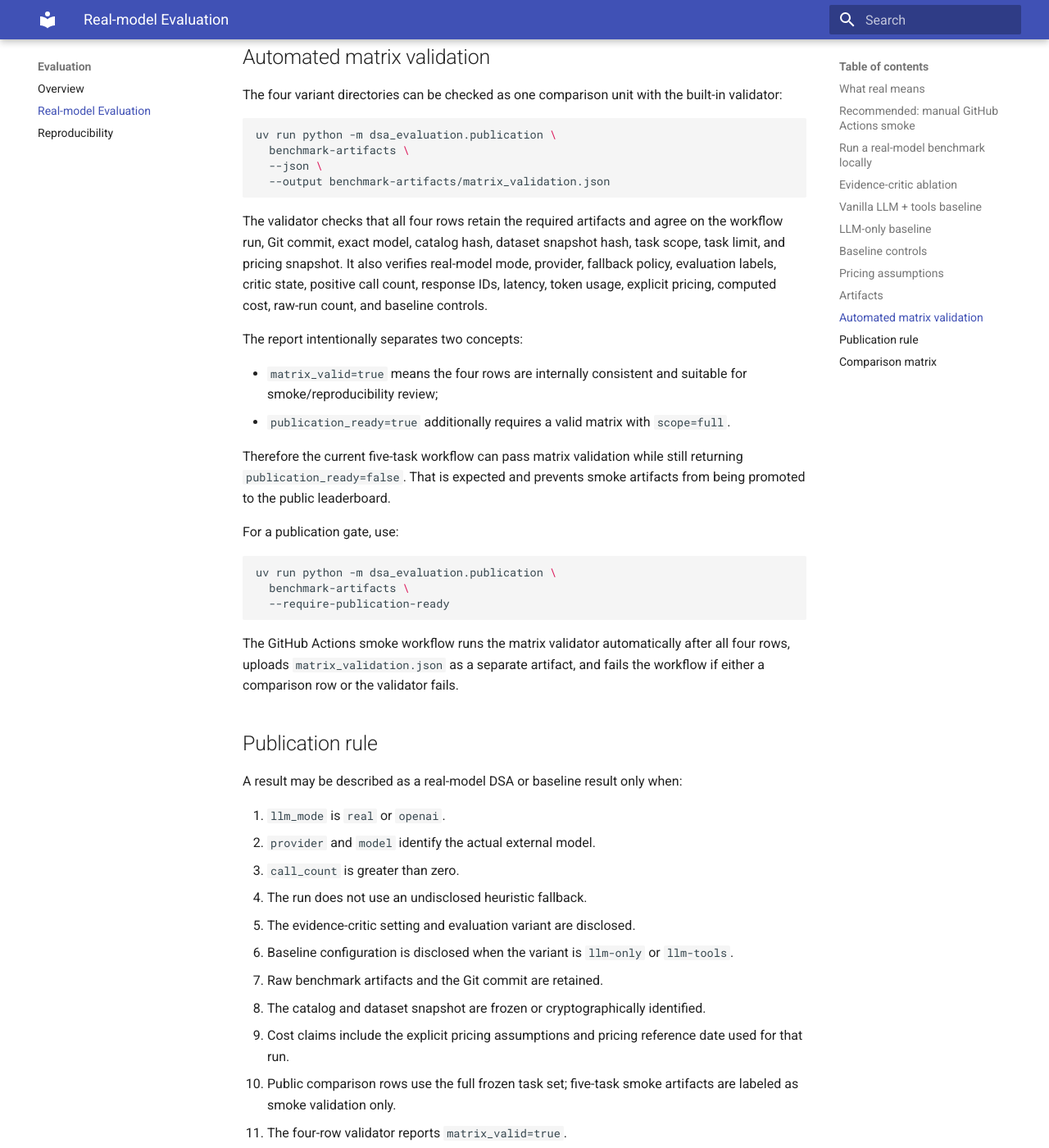
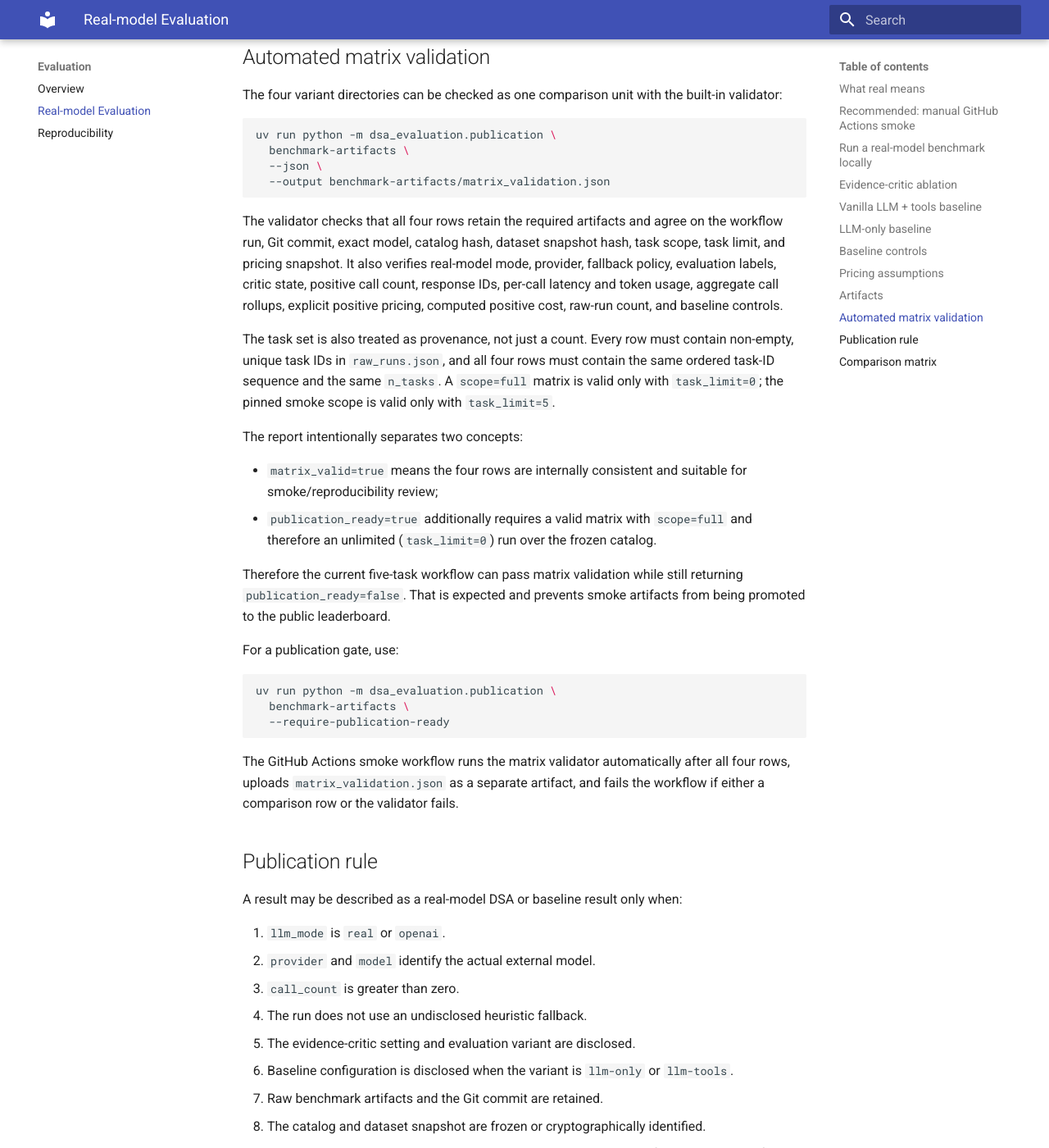
Before and after one commit to Jackxiaozhiren/data-science-agent, an MkDocs documentation site: the page built from docs/real-model-evaluation.md, in a window 1280 px wide and 1400 px high, scrolled down 5390 px. Shown: the whole window at 82% size. Built offline with MkDocs 1.6.1 and Material for MkDocs 9.7.7, drawn with Linux system fonts in a browser that asks for light colours; some of the changed text lies outside the part shown.

Commit message:
docs: define strict publication matrix integrity

````diff
--- a/docs/real-model-evaluation.md
+++ b/docs/real-model-evaluation.md
@@ -180,12 +180,14 @@ uv run python -m dsa_evaluation.publication \
   --output benchmark-artifacts/matrix_validation.json
 ```
 
-The validator checks that all four rows retain the required artifacts and agree on the workflow run, Git commit, exact model, catalog hash, dataset snapshot hash, task scope, task limit, and pricing snapshot. It also verifies real-model mode, provider, fallback policy, evaluation labels, critic state, positive call count, response IDs, latency, token usage, explicit pricing, computed cost, raw-run count, and baseline controls.
+The validator checks that all four rows retain the required artifacts and agree on the workflow run, Git commit, exact model, catalog hash, dataset snapshot hash, task scope, task limit, and pricing snapshot. It also verifies real-model mode, provider, fallback policy, evaluation labels, critic state, positive call count, response IDs, per-call latency and token usage, aggregate call rollups, explicit positive pricing, computed positive cost, raw-run count, and baseline controls.
+
+The task set is also treated as provenance, not just a count. Every row must contain non-empty, unique task IDs in `raw_runs.json`, and all four rows must contain the same ordered task-ID sequence and the same `n_tasks`. A `scope=full` matrix is valid only with `task_limit=0`; the pinned smoke scope is valid only with `task_limit=5`.
 
 The report intentionally separates two concepts:
 
 - `matrix_valid=true` means the four rows are internally consistent and suitable for smoke/reproducibility review;
-- `publication_ready=true` additionally requires a valid matrix with `scope=full`.
+- `publication_ready=true` additionally requires a valid matrix with `scope=full` and therefore an unlimited (`task_limit=0`) run over the frozen catalog.
 
 Therefore the current five-task workflow can pass matrix validation while still returning `publication_ready=false`. That is expected and prevents smoke artifacts from being promoted to the public leaderboard.
 
@@ -213,8 +215,10 @@ A result may be described as a real-model DSA or baseline result only when:
 8. The catalog and dataset snapshot are frozen or cryptographically identified.
 9. Cost claims include the explicit pricing assumptions and pricing reference date used for that run.
 10. Public comparison rows use the full frozen task set; five-task smoke artifacts are labeled as smoke validation only.
-11. The four-row validator reports `matrix_valid=true`.
-12. Public leaderboard promotion additionally requires `publication_ready=true`.
+11. All four rows contain the same unique ordered task-ID sequence and task count.
+12. Per-call model usage/latency reconciles with aggregate execution metadata.
+13. The four-row validator reports `matrix_valid=true`.
+14. Public leaderboard promotion additionally requires `publication_ready=true`, `scope=full`, and `task_limit=0`.
 
 The existing `stub/small` registry entry remains a harness-validation result, not a real-model quality comparison.
 
````
